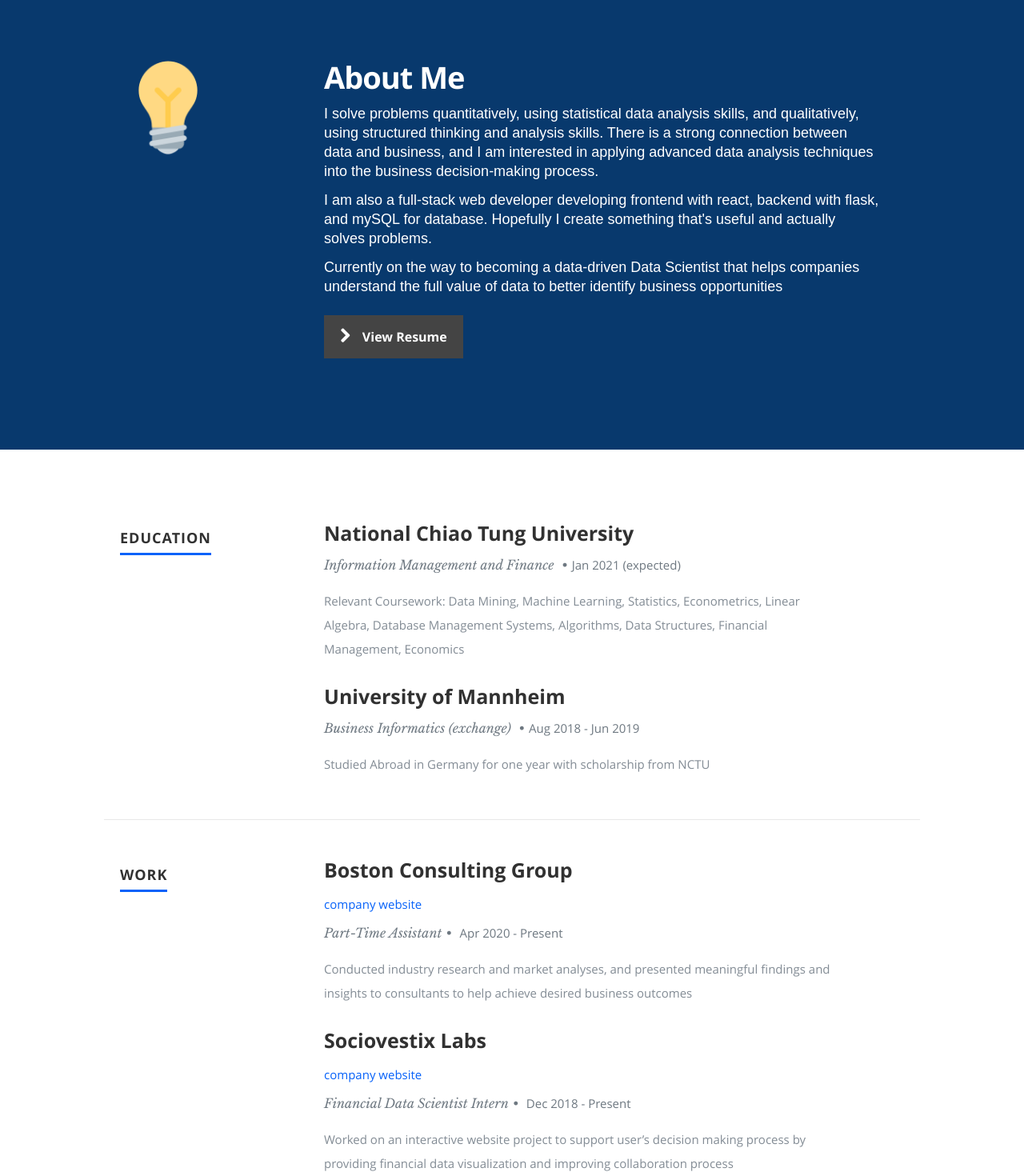
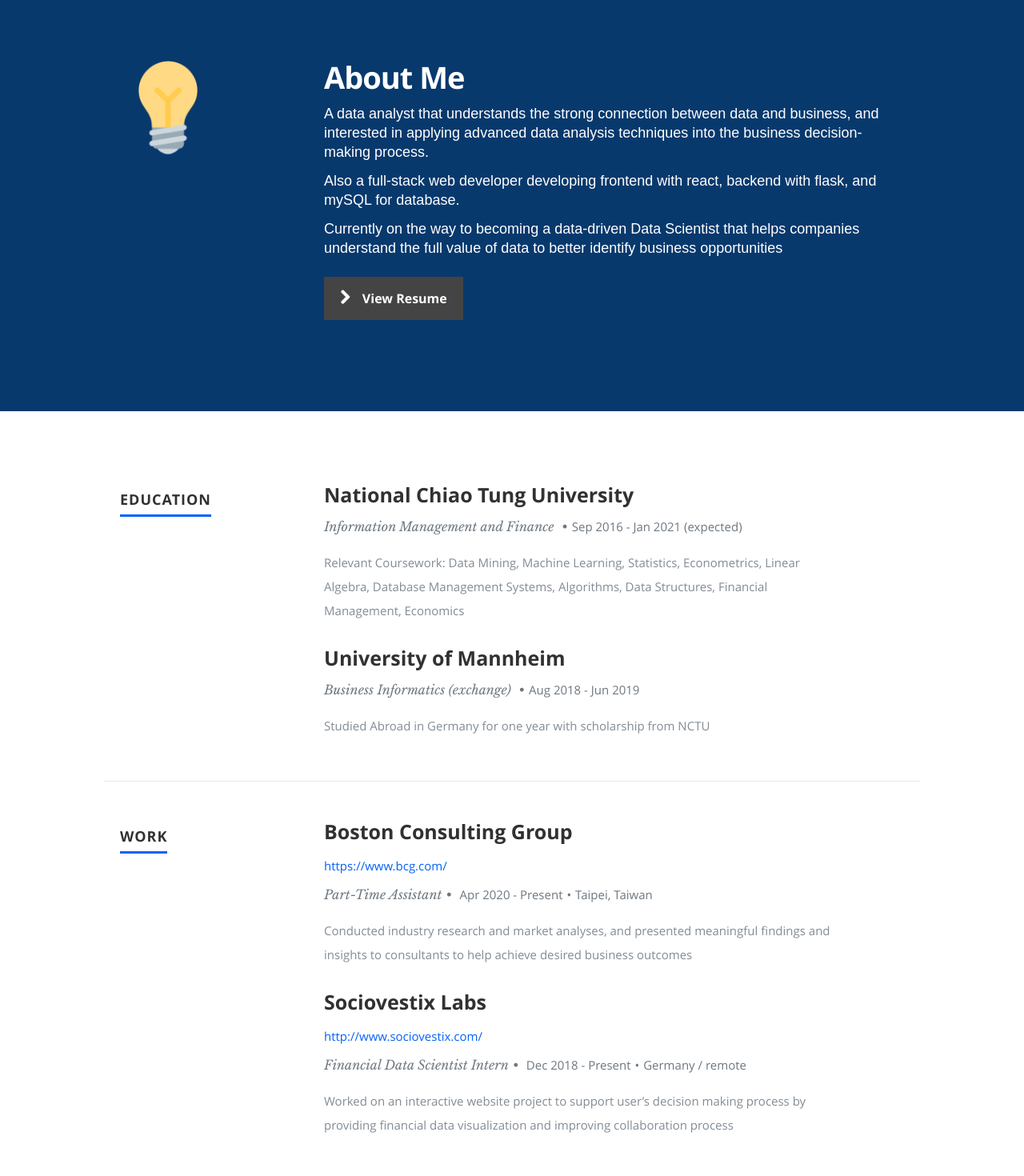
Before and after one commit to angellee0102/portfolio-website, a React (Create React App) app: page / in a window 1280 px wide. Shown: the part 820-2290 px from the top of the page at 80% size. Built offline with nearby package versions, Linux system fonts and the light colour scheme.

Commit message:
update information

```diff
--- a/public/resumeData.json
+++ b/public/resumeData.json
@@ -1,11 +1,11 @@
 {
   "main": {
     "name":"Angel Lee",
-    "description":"A problem solver with software engineering and data analysis skills. ",
+    "description":"A structured-thinking Data Analyst.",
     "detailedDescription":"Professional experiences at a top strategy consulting firm and a financial data science startup. ",
     "image":"profilepic.png",
-    "bio1":"I solve problems quantitatively, using statistical data analysis skills, and qualitatively, using structured thinking and analysis skills. There is a  strong connection between data and business, and I am interested in applying advanced data analysis techniques into the business decision-making process.",
-    "bio2":"I am also a full-stack web developer developing frontend with react, backend with flask, and mySQL for database. Hopefully I create something that's useful and actually solves problems.",
+    "bio1":"A data analyst that understands the strong connection between data and business, and interested in applying advanced data analysis techniques into the business decision-making process.",
+    "bio2":"Also a full-stack web developer developing frontend with react, backend with flask, and mySQL for database.",
     "bio3":"Currently on the way to becoming a data-driven Data Scientist that helps companies understand the full value of data to better identify business opportunities",
     "contactmessage":"Look forward to hearing from you! Feel free to contact me through email or connect on Linkedin!",
     "email": "fangyulee0102@gmail.com",
@@ -35,7 +35,7 @@
       {
         "school":"National Chiao Tung University",
         "degree":"Information Management and Finance",
-        "graduated":"Jan 2021 (expected)",
+        "graduated":"Sep 2016 - Jan 2021 (expected)",
         "description":"Relevant Coursework: Data Mining, Machine Learning, Statistics, Econometrics, Linear Algebra, Database Management Systems, Algorithms, Data Structures, Financial Management, Economics "
       },
       {
@@ -80,7 +80,6 @@
         "name":"Spoken Languages",
         "detail":"English (fluent), Chinese (native), Japanese (passed JLPT N2), German (A2 level)"
       }
-
     ]
   },
   "portfolio":{
@@ -89,7 +88,7 @@
         "title":"Resume/Portfolio Website",
         "detail":"A React based resume/portfolio website",
         "image":"portfolio-website.png",
-        "url":""
+        "url":"http://angellee0102.herokuapp.com/"
       },
       {
         "title":"Phishing Email Detection",
--- a/src/Components/Header.js
+++ b/src/Components/Header.js
@@ -1,5 +1,4 @@
 import React, { Component } from 'react';
-import ParticlesBg  from "particles-bg";
 
 class Header extends Component {
   render() {
@@ -15,7 +14,7 @@ class Header extends Component {
 
     return (
       <header id="home">
-      {/* <ParticlesBg type="polygon" bg={true} /> */}
+
       <nav id="nav-wrap">
          <a className="mobile-btn" href="#nav-wrap" title="Show navigation">Show navigation</a>
 	      <a className="mobile-btn" href="#home" title="Hide navigation">Hide navigation</a>
--- a/src/Components/Resume.js
+++ b/src/Components/Resume.js
@@ -14,8 +14,8 @@ class Resume extends Component {
       })
       var work = this.props.data.work.map(function(work){
         return <div key={work.company}><h3>{work.company} </h3>
-              <a href={work.url}> company website</a>
-            <p className="info">{work.title}<span>&bull;</span> <em className="date">{work.years}</em></p>
+              <a href={work.url}>{work.url}</a>
+      <p className="info">{work.title}<span>&bull;</span> <em className="date">{work.years}<span>&bull;</span>{work.location}</em></p>
             <p>{work.description}</p>
         </div>
       })
```
